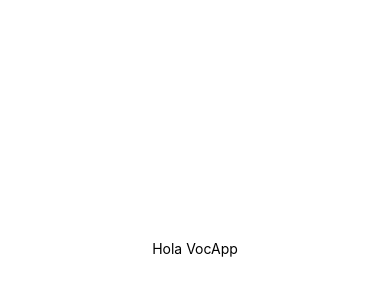
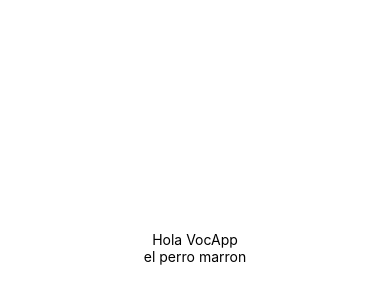
Before and after one commit to Dirac2022/VocApp, a React Native app in the folder mobile/: screen / in a window 390 px wide. Shown: the part 174-474 px from the top of the page. Built offline with nearby package versions, Linux system fonts and the light colour scheme.

Commit message:
feat(domain): tipos Phrase/Translation y funcion normalize

```diff
--- a/mobile/App.tsx
+++ b/mobile/App.tsx
@@ -1,10 +1,12 @@
 import { StatusBar } from 'expo-status-bar';
 import { StyleSheet, Text, View } from 'react-native';
+import { normalize } from './src/domain/normalize';
 
 export default function App() {
   return (
     <View style={styles.container}>
       <Text>Hola VocApp</Text>
+      <Text>{normalize(' ¡El Perro Marrón! ')}</Text>
       <StatusBar style="auto" />
     </View>
   );
--- /dev/null
+++ b/mobile/src/domain/normalize.ts
@@ -0,0 +1,17 @@
+/**
+ * Convierte un texto a su forma canonica para comparar y buscar
+ * minusculas, sin acentos (conserva la ñ), espacios colapsados,
+ * sin signos de puntuacion al inicio ni al final
+ */
+export function normalize(input: string): string {
+    return input
+        .toLocaleLowerCase()
+        .normalize('NFD')
+        .replace(/n\u0303/g, 'ñ')
+        .replace(/[\u0300-\u036f]/g, '')
+        .replace(/s+/g, ' ')
+        .trim()
+        .replace(/^[¡¿]+/, '')
+        .replace(/[.,;:!?]+$/, '')
+        .trim();
+}
```
Also changed, not shown: mobile/src/domain/types.ts (added, +18 -0 lines).
